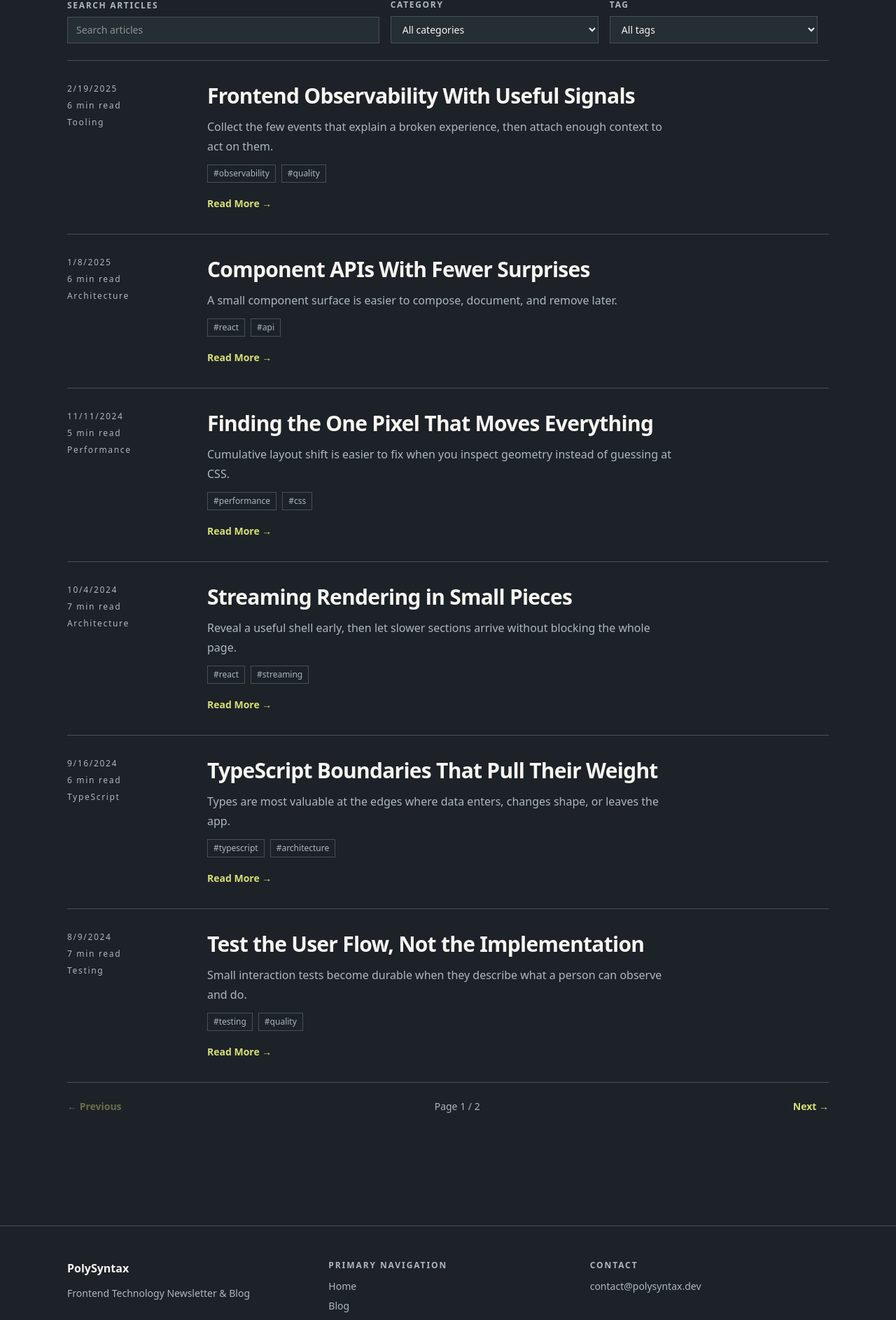
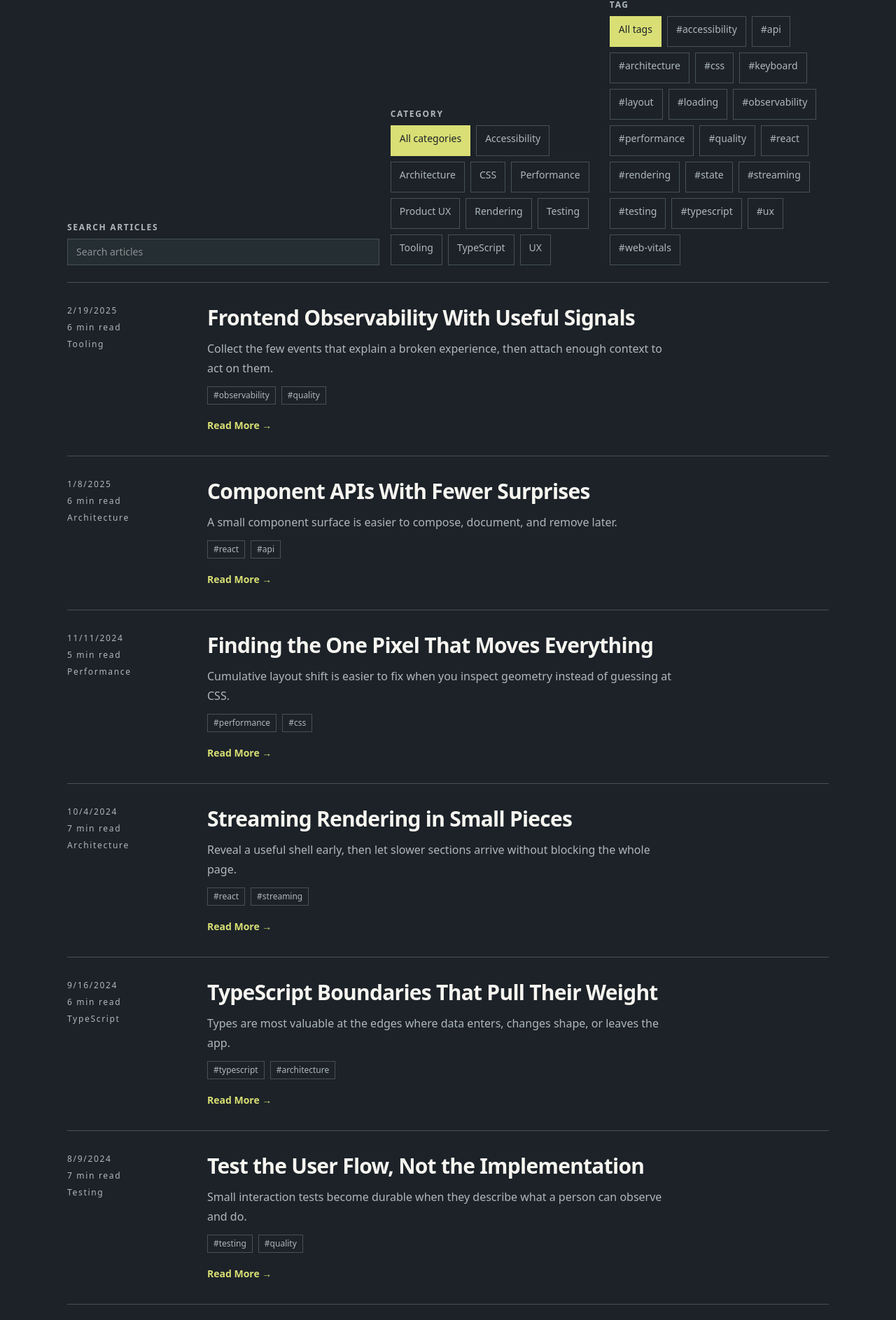
Before and after one commit to callu9/polysyntax-next-ts, a Next.js app: page /blog in a window 1280 px wide. Shown: the part 315-2201 px from the top of the page at 70% size. Built offline with nearby package versions, Linux system fonts and the light colour scheme.

Commit message:
feat: add archive page navigation

```diff
--- a/src/app/blog/page.tsx
+++ b/src/app/blog/page.tsx
@@ -2,7 +2,7 @@
 
 import Link from 'next/link';
 import { usePathname, useRouter, useSearchParams } from 'next/navigation';
-import { Suspense } from 'react';
+import { Suspense, useEffect, useRef } from 'react';
 import { getAllBlogPosts } from '@/content/blog/metadata';
 import { getBlogFilterOptions, filterBlogPosts } from '@/lib/blogDiscovery';
 import { useTranslation } from '@/i18n/useTranslation';
@@ -33,17 +33,43 @@ function BlogArchive() {
   const result = filterBlogPosts(articles, { query, category, tag, page: requestedPage, pageSize: PAGE_SIZE });
   const locale = language === 'ko' ? 'ko-KR' : language === 'ja' ? 'ja-JP' : 'en-US';
   const hasFilters = Boolean(query || category || tag || result.page > 1);
+  const resultsHeadingRef = useRef<HTMLHeadingElement>(null);
+  const previousPage = useRef(result.page);
+
+  useEffect(() => {
+    const rawPage = searchParams.get('page');
+    if (rawPage && rawPage !== String(result.page)) {
+      const params = new URLSearchParams(searchParams.toString());
+      params.set('page', String(result.page));
+      router.replace(`${pathname}?${params.toString()}`, { scroll: false });
+    }
+  }, [pathname, result.page, router, searchParams]);
+
+  useEffect(() => {
+    if (previousPage.current === result.page) return;
+    previousPage.current = result.page;
+    resultsHeadingRef.current?.scrollIntoView({ block: 'start' });
+    resultsHeadingRef.current?.focus({ preventScroll: true });
+  }, [result.page]);
+
+  const buildHref = (changes: Partial<Record<'q' | 'category' | 'tag' | 'page', string>>) => {
+    const params = new URLSearchParams(searchParams.toString());
+    for (const key of ['q', 'category', 'tag', 'page'] as const) {
+      const value = changes[key];
+      if (value === undefined) continue;
+      if (value) params.set(key, value);
+      else params.delete(key);
+    }
+    if (!('page' in changes)) params.delete('page');
+    const queryString = params.toString();
+    return queryString ? `${pathname}?${queryString}` : pathname;
+  };
 
   const updateQuery = (key: string, value: string) => {
-    const params = new URLSearchParams(searchParams.toString());
-    if (value) params.set(key, value);
-    else params.delete(key);
-    if (key !== 'page') params.delete('page');
-    const nextQuery = params.toString();
-    router.replace(nextQuery ? `${pathname}?${nextQuery}` : pathname, { scroll: false });
+    router.replace(buildHref({ [key]: value }), { scroll: false });
   };
 
-  const clearFilters = () => router.replace(pathname, { scroll: false });
+  const clearFilters = () => router.push(pathname, { scroll: false });
 
   return (
     <main>
@@ -67,28 +93,30 @@ function BlogArchive() {
             />
           </div>
           <div>
-            <label htmlFor="article-category" className="mb-2 block text-xs font-semibold uppercase tracking-[0.14em] text-muted-foreground">{t('blog.category')}</label>
-            <select
-              id="article-category"
-              value={options.categories.some((option) => option.id === category) ? category : ''}
-              onChange={(event) => updateQuery('category', event.target.value)}
-              className="w-full border border-border bg-card px-3 py-2 text-sm outline-none transition-colors focus:border-primary"
-            >
-              <option value="">{t('blog.allCategories')}</option>
-              {options.categories.map((option) => <option key={option.id} value={option.id}>{option.label}</option>)}
-            </select>
+            <p className="mb-2 text-xs font-semibold uppercase tracking-[0.14em] text-muted-foreground">{t('blog.category')}</p>
+            <div className="flex flex-wrap gap-2" role="group" aria-label={t('blog.category')}>
+              <Link href={buildHref({ category: '' })} aria-current={!category ? 'page' : undefined} className={`min-h-11 border px-3 py-2 text-sm ${!category ? 'border-primary bg-primary text-primary-foreground' : 'border-border text-muted-foreground hover:bg-secondary'}`}>
+                {t('blog.allCategories')}
+              </Link>
+              {options.categories.map((option) => (
+                <Link key={option.id} href={buildHref({ category: option.id })} aria-current={category === option.id ? 'page' : undefined} className={`min-h-11 border px-3 py-2 text-sm ${category === option.id ? 'border-primary bg-primary text-primary-foreground' : 'border-border text-muted-foreground hover:bg-secondary'}`}>
+                  {option.label}
+                </Link>
+              ))}
+            </div>
           </div>
           <div>
-            <label htmlFor="article-tag" className="mb-2 block text-xs font-semibold uppercase tracking-[0.14em] text-muted-foreground">{t('blog.tag')}</label>
-            <select
-              id="article-tag"
-              value={options.tags.some((option) => option.id === tag) ? tag : ''}
-              onChange={(event) => updateQuery('tag', event.target.value)}
-              className="w-full border border-border bg-card px-3 py-2 text-sm outline-none transition-colors focus:border-primary"
-            >
-              <option value="">{t('blog.allTags')}</option>
-              {options.tags.map((option) => <option key={option.id} value={option.id}>{option.label}</option>)}
-            </select>
+            <p className="mb-2 text-xs font-semibold uppercase tracking-[0.14em] text-muted-foreground">{t('blog.tag')}</p>
+            <div className="flex flex-wrap gap-2" role="group" aria-label={t('blog.tag')}>
+              <Link href={buildHref({ tag: '' })} aria-current={!tag ? 'page' : undefined} className={`min-h-11 border px-3 py-2 text-sm ${!tag ? 'border-primary bg-primary text-primary-foreground' : 'border-border text-muted-foreground hover:bg-secondary'}`}>
+                {t('blog.allTags')}
+              </Link>
+              {options.tags.map((option) => (
+                <Link key={option.id} href={buildHref({ tag: option.id })} aria-current={tag === option.id ? 'page' : undefined} className={`min-h-11 border px-3 py-2 text-sm ${tag === option.id ? 'border-primary bg-primary text-primary-foreground' : 'border-border text-muted-foreground hover:bg-secondary'}`}>
+                  #{option.label}
+                </Link>
+              ))}
+            </div>
           </div>
           {hasFilters && (
             <button type="button" onClick={clearFilters} className="border border-border px-3 py-2 text-sm font-semibold text-primary transition-colors hover:bg-secondary">
@@ -96,6 +124,8 @@ function BlogArchive() {
             </button>
           )}
         </div>
+
+        <h2 ref={resultsHeadingRef} id="article-results" tabIndex={-1} className="sr-only">{t('blog.resultsHeading')}</h2>
 
         {result.total === 0 ? (
           <div className="py-16 text-center">
@@ -127,10 +157,16 @@ function BlogArchive() {
             </div>
 
             {result.totalPages > 1 && (
-            <nav aria-label={t('blog.pagination')} className="flex items-center justify-between border-t border-border pt-6">
-                <button type="button" disabled={result.page === 1} onClick={() => updateQuery('page', String(result.page - 1))} className="text-sm font-semibold text-primary disabled:cursor-not-allowed disabled:opacity-40">← {t('blog.previous')}</button>
-                <span className="text-sm text-muted-foreground">{t('blog.page')} {result.page} / {result.totalPages}</span>
-                <button type="button" disabled={result.page === result.totalPages} onClick={() => updateQuery('page', String(result.page + 1))} className="text-sm font-semibold text-primary disabled:cursor-not-allowed disabled:opacity-40">{t('blog.next')} →</button>
+              <nav aria-label={t('blog.pagination')} className="flex flex-wrap items-center justify-between gap-4 border-t border-border pt-6">
+                {result.page > 1 ? <Link href={buildHref({ page: String(result.page - 1) })} className="min-h-11 py-3 text-sm font-semibold text-primary">← {t('blog.previous')}</Link> : <span className="min-h-11 py-3 text-sm text-muted-foreground/50">← {t('blog.previous')}</span>}
+                <div className="flex items-center gap-2" aria-label={t('blog.pagination')}>
+                  {Array.from({ length: result.totalPages }, (_, index) => index + 1).map((pageNumber) => (
+                    <Link key={pageNumber} href={buildHref({ page: String(pageNumber) })} aria-current={pageNumber === result.page ? 'page' : undefined} aria-label={`${t('blog.page')} ${pageNumber}`} className={`min-h-11 min-w-11 border px-3 py-3 text-center text-sm font-semibold ${pageNumber === result.page ? 'border-primary bg-primary text-primary-foreground' : 'border-border text-primary hover:bg-secondary'}`}>
+                      {pageNumber}
+                    </Link>
+                  ))}
+                </div>
+                {result.page < result.totalPages ? <Link href={buildHref({ page: String(result.page + 1) })} className="min-h-11 py-3 text-sm font-semibold text-primary">{t('blog.next')} →</Link> : <span className="min-h-11 py-3 text-sm text-muted-foreground/50">{t('blog.next')} →</span>}
               </nav>
             )}
           </>
--- a/src/content/translations/blog.ts
+++ b/src/content/translations/blog.ts
@@ -14,6 +14,7 @@ export const blogTranslations = {
     allTags: 'All tags',
     clearFilters: 'Clear filters',
     results: 'results',
+    resultsHeading: 'Article results',
     noMatchingArticles: 'No articles match these filters.',
     resetFilters: 'Reset filters',
     previous: 'Previous',
@@ -42,6 +43,7 @@ export const blogTranslations = {
     allTags: '모든 태그',
     clearFilters: '필터 초기화',
     results: '개 결과',
+    resultsHeading: '글 검색 결과',
     noMatchingArticles: '조건에 맞는 글이 없습니다.',
     resetFilters: '필터 초기화',
     previous: '이전',
@@ -70,6 +72,7 @@ export const blogTranslations = {
     allTags: 'すべてのタグ',
     clearFilters: 'フィルターをクリア',
     results: '件の結果',
+    resultsHeading: '記事の検索結果',
     noMatchingArticles: '条件に一致する記事がありません。',
     resetFilters: 'フィルターをリセット',
     previous: '前へ',
```
